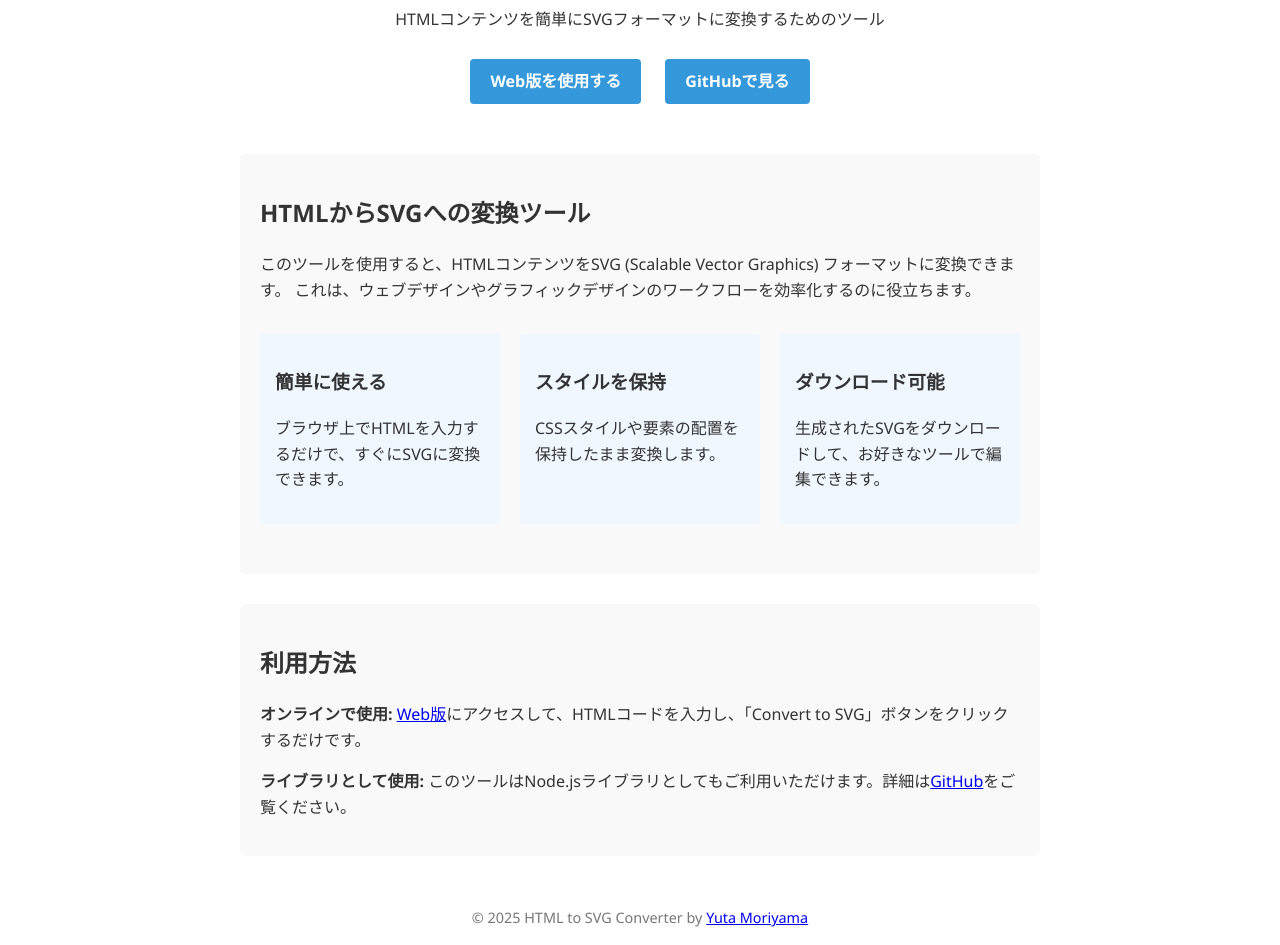
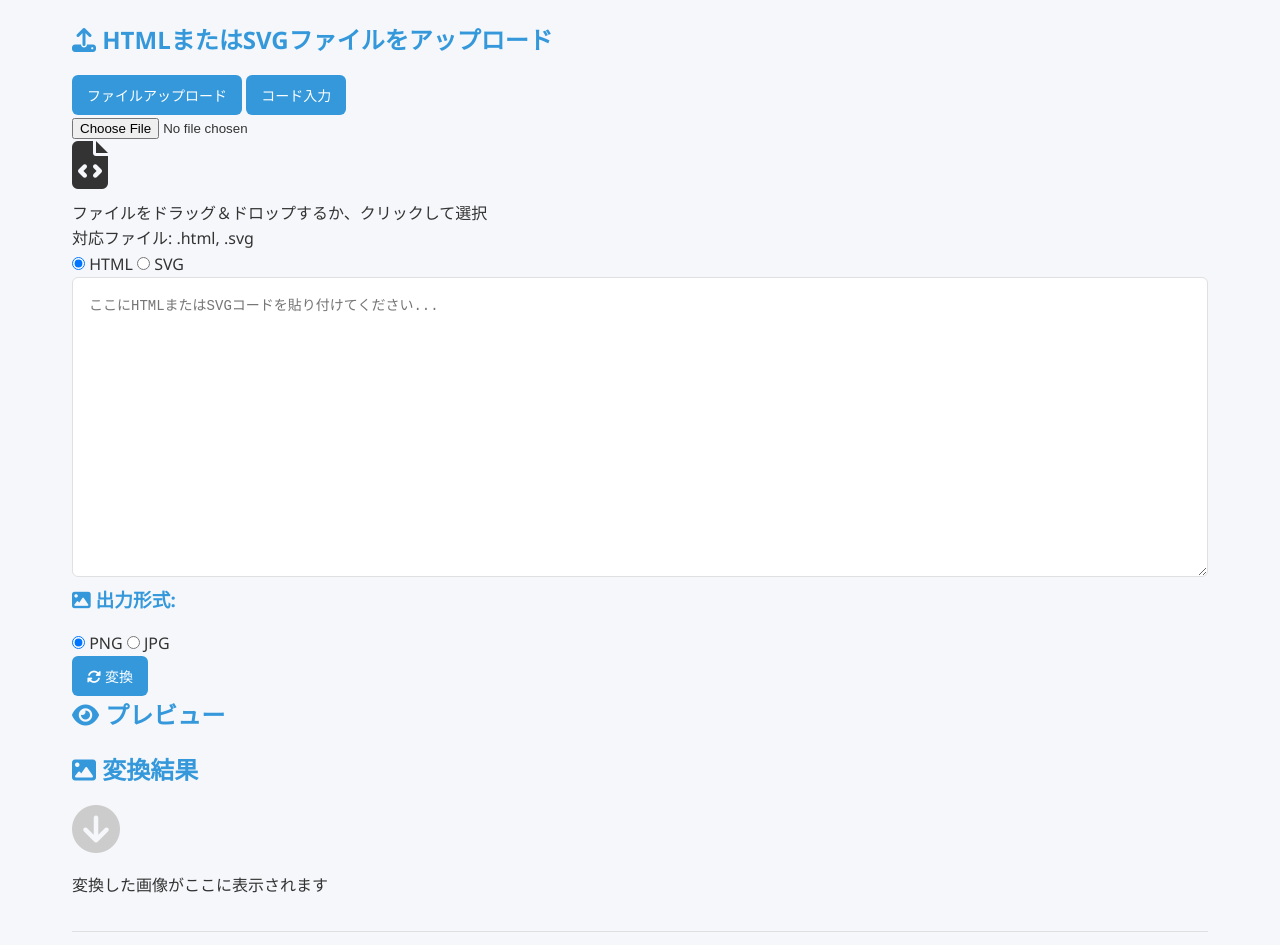
Before and after one commit to Yuuta12-maker/html-svg-converter, a website: page index.html in a window 1280 px wide. Shown: the part 107-1052 px from the top of the page. Drawn offline with nearby package versions, Linux system fonts and the light colour scheme; files that its build step writes are made by us from their sources.

Commit message:
Update index.html to HTML/SVG to JPG/PNG converter

```diff
--- a/index.html
+++ b/index.html
@@ -3,129 +3,83 @@
 <head>
     <meta charset="UTF-8">
     <meta name="viewport" content="width=device-width, initial-scale=1.0">
-  <title>HTML to SVG Converter</title>
-  <meta name="description" content="簡単にHTMLコンテンツをSVGに変換するツールです。オンラインで無料で使えます。">
-  <meta name="keywords" content="HTML, SVG, 変換, ベクター画像, コンバーター, オンラインツール">
-  <meta name="author" content="Yuta Moriyama">
-
-  <!-- Open Graph / Facebook -->
-  <meta property="og:type" content="website">
-  <meta property="og:url" content="https://yuuta12-maker.github.io/html-svg-converter/">
-  <meta property="og:title" content="HTML to SVG Converter">
-  <meta property="og:description" content="オンラインでHTMLコンテンツをSVGに変換できる無料ツール">
-
-  <!-- Twitter -->
-  <meta name="twitter:card" content="summary_large_image">
-  <meta name="twitter:url" content="https://yuuta12-maker.github.io/html-svg-converter/">
-  <meta name="twitter:title" content="HTML to SVG Converter">
-  <meta name="twitter:description" content="オンラインでHTMLコンテンツをSVGに変換できる無料ツール">
-
-  <style>
-    body {
-      font-family: 'Segoe UI', Tahoma, Geneva, Verdana, sans-serif;
-      line-height: 1.6;
-      color: #333;
-      max-width: 800px;
-      margin: 0 auto;
-      padding: 20px;
-    }
-
-    header {
-      text-align: center;
-      margin-bottom: 40px;
-    }
-
-    h1 {
-      color: #3498db;
-    }
-
-    .button {
-      display: inline-block;
-      background-color: #3498db;
-      color: white;
-      padding: 10px 20px;
-      text-decoration: none;
-      border-radius: 4px;
-      font-weight: bold;
-      margin: 10px;
-    }
-
-    .button:hover {
-      background-color: #2980b9;
-    }
-
-    .section {
-      margin-bottom: 30px;
-      padding: 20px;
-      background-color: #f9f9f9;
-      border-radius: 6px;
-    }
-
-    footer {
-      margin-top: 50px;
-      text-align: center;
-      color: #777;
-      font-size: 0.9em;
-    }
-
-    .features {
-      display: flex;
-      flex-wrap: wrap;
-      gap: 20px;
-      margin: 30px 0;
-    }
-
-    .feature {
-      flex: 1 1 200px;
-      padding: 15px;
-      background-color: #f0f7ff;
-      border-radius: 4px;
-    }
-  </style>
+    <title>HTML/SVG to JPG/PNG Converter</title>
+    <link rel="stylesheet" href="styles.css">
+    <link rel="stylesheet" href="https://cdnjs.cloudflare.com/ajax/libs/font-awesome/6.4.0/css/all.min.css">
 </head>
 <body>
-  <header>
-    <h1>HTML to SVG Converter</h1>
-    <p>HTMLコンテンツを簡単にSVGフォーマットに変換するためのツール</p>
-    <a href="web/index.html" class="button">Web版を使用する</a>
-    <a href="https://github.com/Yuuta12-maker/html-svg-converter" class="button">GitHubで見る</a>
-  </header>
+    <div class="container">
+        <h1><i class="fas fa-exchange-alt"></i> HTML/SVG から JPG/PNG 変換ツール</h1>
 
-  <section class="section">
-    <h2>HTMLからSVGへの変換ツール</h2>
-    <p>
-      このツールを使用すると、HTMLコンテンツをSVG (Scalable Vector Graphics) フォーマットに変換できます。
-      これは、ウェブデザインやグラフィックデザインのワークフローを効率化するのに役立ちます。
-    </p>
+        <div class="upload-section">
+            <h2><i class="fas fa-upload"></i> HTMLまたはSVGファイルをアップロード</h2>
 
-    <div class="features">
-      <div class="feature">
-        <h3>簡単に使える</h3>
-        <p>ブラウザ上でHTMLを入力するだけで、すぐにSVGに変換できます。</p>
+            <div class="tab-container">
+                <div class="tab-header">
+                    <button class="tab-btn active" data-tab="file-upload">ファイルアップロード</button>
+                    <button class="tab-btn" data-tab="code-input">コード入力</button>
                 </div>
-      <div class="feature">
-        <h3>スタイルを保持</h3>
-        <p>CSSスタイルや要素の配置を保持したまま変換します。</p>
-      </div>
-      <div class="feature">
-        <h3>ダウンロード可能</h3>
-        <p>生成されたSVGをダウンロードして、お好きなツールで編集できます。</p>
+
+                <div class="tab-content active" id="file-upload">
+                    <div class="file-upload-wrapper">
+                        <input type="file" id="fileInput" accept=".html,.svg" />
+                        <div class="file-upload-info">
+                            <i class="fas fa-file-code fa-3x"></i>
+                            <p style="margin-top: 10px;">ファイルをドラッグ＆ドロップするか、クリックして選択</p>
+                            <p class="file-types">対応ファイル: .html, .svg</p>
                         </div>
                     </div>
-  </section>
+                </div>
 
-  <section class="section">
-    <h2>利用方法</h2>
-    <p>
-      <strong>オンラインで使用:</strong> <a href="web/index.html">Web版</a>にアクセスして、HTMLコードを入力し、「Convert to SVG」ボタンをクリックするだけです。
-    </p>
-    <p>
-      <strong>ライブラリとして使用:</strong> このツールはNode.jsライブラリとしてもご利用いただけます。詳細は<a href="https://github.com/Yuuta12-maker/html-svg-converter">GitHub</a>をご覧ください。
-    </p>
-  </section>
+                <div class="tab-content" id="code-input">
+                    <div class="code-input-container">
+                        <div class="code-type-selector">
+                            <label>
+                                <input type="radio" name="codeType" value="html" checked> HTML
+                            </label>
+                            <label>
+                                <input type="radio" name="codeType" value="svg"> SVG
+                            </label>
+                        </div>
+                        <textarea id="codeTextarea" placeholder="ここにHTMLまたはSVGコードを貼り付けてください..."></textarea>
+                    </div>
+                </div>
+            </div>
+
+            <div class="format-options">
+                <h3><i class="fas fa-image"></i> 出力形式:</h3>
+                <label>
+                    <input type="radio" name="format" value="png" checked> PNG
+                </label>
+                <label>
+                    <input type="radio" name="format" value="jpeg"> JPG
+                </label>
+            </div>
+            <button id="convertBtn"><i class="fas fa-sync-alt"></i> 変換</button>
+        </div>
+
+        <div class="preview-section">
+            <h2><i class="fas fa-eye"></i> プレビュー</h2>
+            <div id="previewContainer"></div>
+        </div>
+
+        <div class="download-section">
+            <h2><i class="fas fa-image"></i> 変換結果</h2>
+            <div id="resultContainer">
+                <i class="fas fa-arrow-circle-down fa-3x" style="margin-bottom: 15px; color: #ccc;"></i>
+                <p style="margin-top: 5px;">変換した画像がここに表示されます</p>
+            </div>
+            <a id="downloadBtn" download="converted-image" style="display:none;"><i class="fas fa-download"></i> 画像をダウンロード</a>
+        </div>
 
         <footer>
-    <p>&copy; 2025 HTML to SVG Converter by <a href="https://github.com/Yuuta12-maker">Yuta Moriyama</a></p>
+            <p>HTML/SVGからJPG/PNG変換ツール © 2025</p>
         </footer>
+    </div>
+
+    <script src="https://cdnjs.cloudflare.com/ajax/libs/html2canvas/1.4.1/html2canvas.min.js"></script>
+    <!-- CSSフォントのレンダリングサポート向上用 -->
+    <script src="https://cdnjs.cloudflare.com/ajax/libs/fontfaceobserver/2.3.0/fontfaceobserver.min.js"></script>
+    <script src="script.js"></script>
 </body>
 </html>
```
Lines whose indentation alone changed are shown as unchanged.
